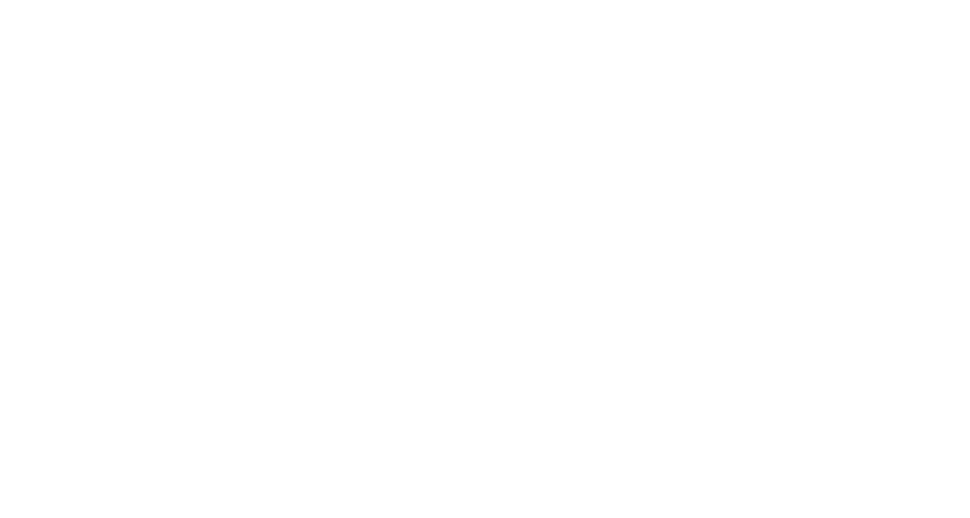
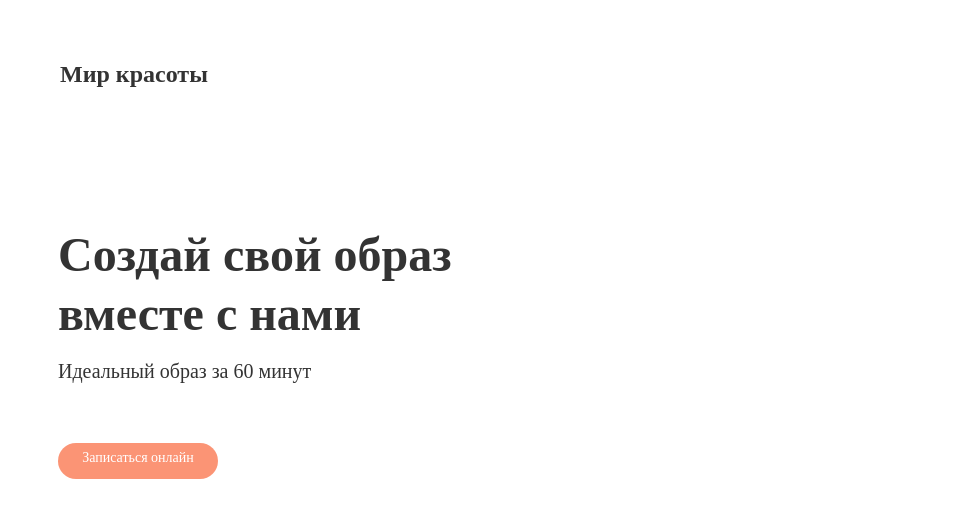
Before and after one commit to HugeGekko/anothertrainee, a plain HTML site: page index.html in a window 1280 px wide. Shown: the top 518 px of the page, 268-1238 px from the left. Drawn offline with Linux system fonts and the light colour scheme.

Commit message:
Fourth commit

```diff
--- a/index.html
+++ b/index.html
@@ -11,13 +11,24 @@
 
   <body> <!-- Основная часть документа -->
 
-    <header class="header">
-      <div class="frameSocial">
+    <header class="header"> <!-- Шапка -->
+      <div class="frameSocial"> <!-- Соц. сети -->
         <div class="frameSmall">  <img src="icons/iconVk.png" height=100% width=auto>  </div> <!-- иконка Вконтакте -->
         <div class="frameSmall" top=40px> <img src="icons/iconInstagram.jpg" height=100% width=auto> </div> <!-- иконка Инстаграм -->
         <div class="frameSmall" top=96px> <img src="icons/iconYoutube.png" height=100% width=auto> </div> <!-- иконка Ютьюб -->
       </div>
+      <div class="headerContent"> <!-- Основной контент шапки -->
+        <div class="textHeaderMain">Создай свой образ вместе с нами</div>
+        <div class="textHeaderFooter">Идеальный образ за 60 минут</div>
+        <div class="headerButton"><div class="headerButtonText">Записаться онлайн</div></div>
 
+        <div class="toppanel"> <!-- Верхняя панель в шапке-->
+          <div class="toppanelTextTitle">Мир красоты</div>
+          <div class="navigate"> <!-- Навигация -->
+
+          </div>
+        </div>
+      </div>
     </header>
 
   </body>
--- a/style.css
+++ b/style.css
@@ -1,5 +1,9 @@
 html{
     box-sizing: border-box;
+    position: relative;
+    width: 1440px;
+    height: 5085px;
+    background: #FFFFFF;
 }
 
 .header{    /* Шапка */
@@ -10,7 +14,7 @@
     top: 0px;
 }
 
-.frameSocial{   /* Кнопки соц. сетей */
+.frameSocial{   /* Несколько кнопок соц. сетей внутри */
     display: flex;
     flex-direction: column;
     align-items: center;
@@ -23,7 +27,7 @@
     top: 237px;
 }
 
-.frameSmall{
+.frameSmall{    /* Одна кнопка соц. сети */
     position: static;
     width: 32px;
     height: 32px;
@@ -36,6 +40,125 @@
     margin: 16px 0px;
 }
 
+.headerContent{ /* Контент шапки */
+    position: absolute;
+    width: 1112px;
+    height: 431px;
+    left: 163px;
+    top: 30px;
+}
+
+.textHeaderMain{  /* Основной текст заголовка  */
+    position: absolute;
+    width: 486px;
+    height: 118px;
+    left: 163px;
+    top: 195px;
+
+    font-family: Montserrat;
+    font-style: normal;
+    font-weight: 600;
+    font-size: 48px;
+    line-height: 59px;
+
+    color: #333333;
+}
+
+.textHeaderFooter{ /* Текст под основным в заголовке */
+    position: absolute;
+    width: 315px;
+    height: 24px;
+    left: 163px;
+    top: 329px;
+
+    font-family: Montserrat;
+    font-style: normal;
+    font-weight: normal;
+    font-size: 20px;
+    line-height: 24px;
+
+    color: #333333;
+}
+
+.headerButton{  /* Кнопка в шапке */
+    display: flex;
+    flex-direction: column;
+    align-items: center;
+    /* padding: 17px 30px; */
+    padding: 8px 30px;
+
+    position: absolute;
+    /* width: 203px;
+    height: 48px; */
+    width: 100px;
+    height: 20px;
+    left: 163px;
+    top: 413px;
+
+    background: #FB9475;
+    border-radius: 24px;
+}
+
+.headerButtonText{  /* Текст на кнопке, которая внутри шапки */
+    position: static;
+    width: 143px;
+    height: 14px;
+    left: 30px;
+    top: 17px;
+
+    font-family: Montserrat;
+    font-style: normal;
+    font-weight: 500;
+    font-size: 14px;
+    line-height: 14px;
+
+    text-align: center;
+
+    color: #FFFFFF;
+
+    flex: none;
+    order: 0;
+    flex-grow: 0;
+    margin: 0px 0px;
+}
+
+.toppanel{ /* Верхняя панель в шапке */
+    position: absolute;
+    width: 1110px;
+    height: 45px;
+    left: 165px;
+    top: 30px;
+}
+
+.toppanelTextTitle{  /* Мир красоты */
+    position: absolute;
+    width: 173px;
+    height: 29px;
+    left: 0px;
+    top: 0px;
+
+    font-family: Montserrat;
+    font-style: normal;
+    font-weight: bold;
+    font-size: 24px;
+    line-height: 29px;
+
+    color: #333333;
+}
+
+.navigate{  /* Навигация верхней панели в шапке*/
+    display: flex;
+    flex-direction: row;
+    align-items: center;
+    padding: 0px;
+
+    position: absolute;
+    width: 495px;
+    height: 17px;
+    left: 250px;
+    top: 4px;
+}
+
 /* *, *:before, *:after {
     box-sizing: inherit;
 }
```
